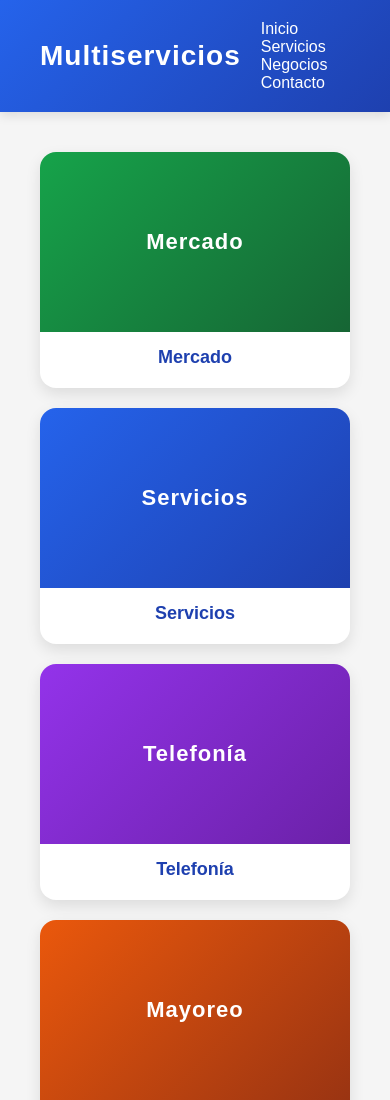
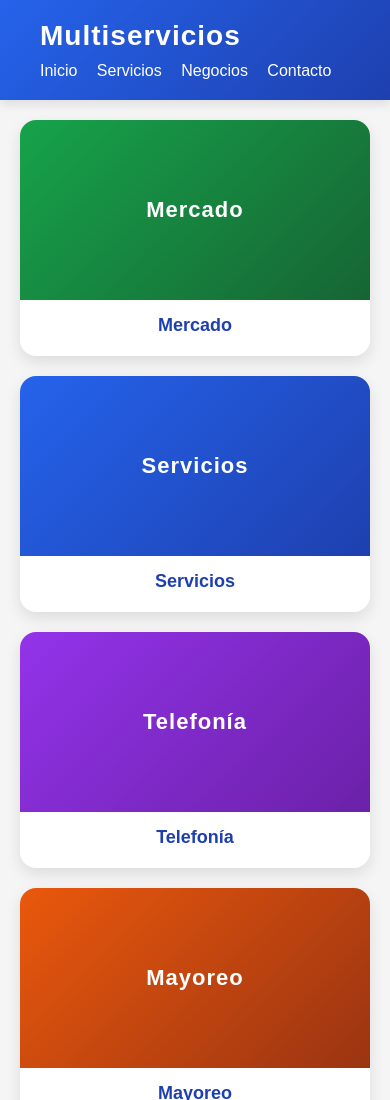
Before and after one commit to shonockoner/multiserviciosTLAPA, a plain HTML site: page index.html in a window 390 px wide. Shown: the top 1100 px of the page. Drawn offline with Linux system fonts and the light colour scheme.

Commit message:
Add files via upload

```diff
--- a/index.html
+++ b/index.html
@@ -42,11 +42,41 @@
     /* Secciones */
     .secciones {
       display: grid;
-      grid-template-columns: repeat(auto-fit, minmax(220px, 1fr));
+      grid-template-columns: repeat(3, 1fr);
       gap: 20px;
       padding: 40px;
       max-width: 1200px;
       margin: auto;
+    }
+
+    /* Tablets */
+    @media (max-width: 900px) {
+      .secciones {
+        grid-template-columns: repeat(2, 1fr);
+        padding: 30px;
+      }
+    }
+
+    /* Teléfonos */
+    @media (max-width: 600px) {
+      header {
+        flex-direction: column;
+        align-items: flex-start;
+      }
+
+      nav {
+        margin-top: 10px;
+      }
+
+      nav a {
+        margin-left: 0;
+        margin-right: 15px;
+      }
+
+      .secciones {
+        grid-template-columns: 1fr;
+        padding: 20px;
+      }
     }
 
     .card {
```
